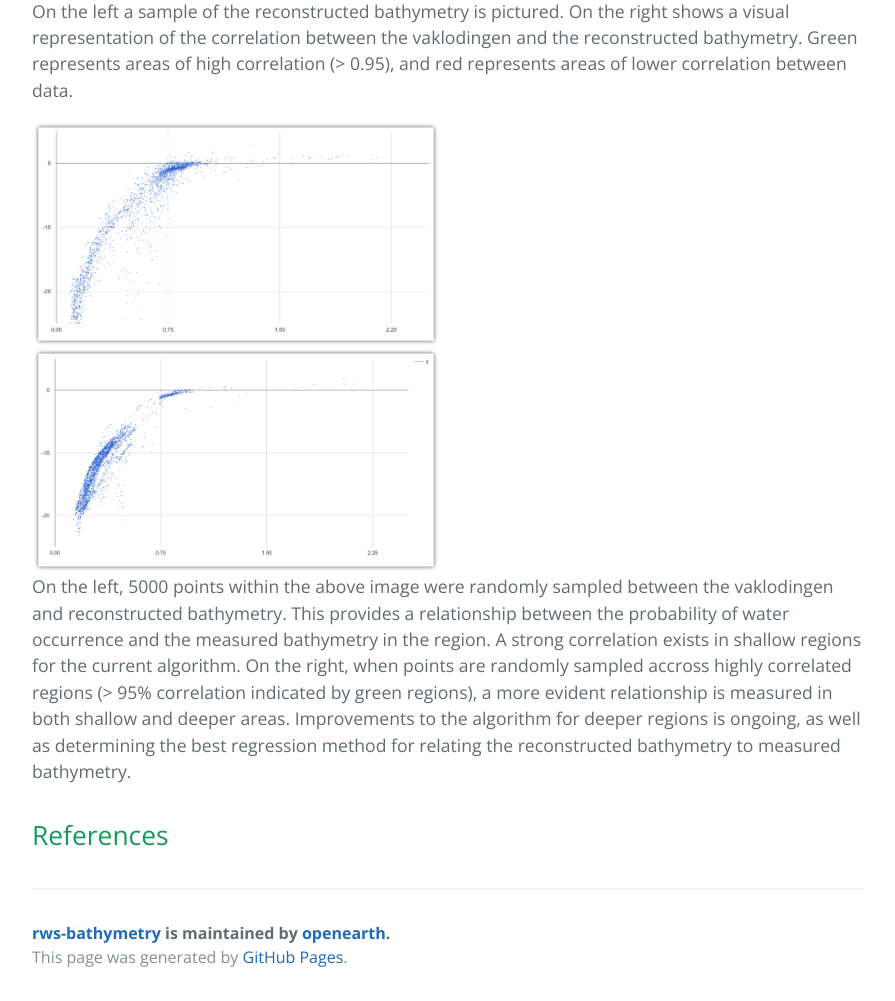
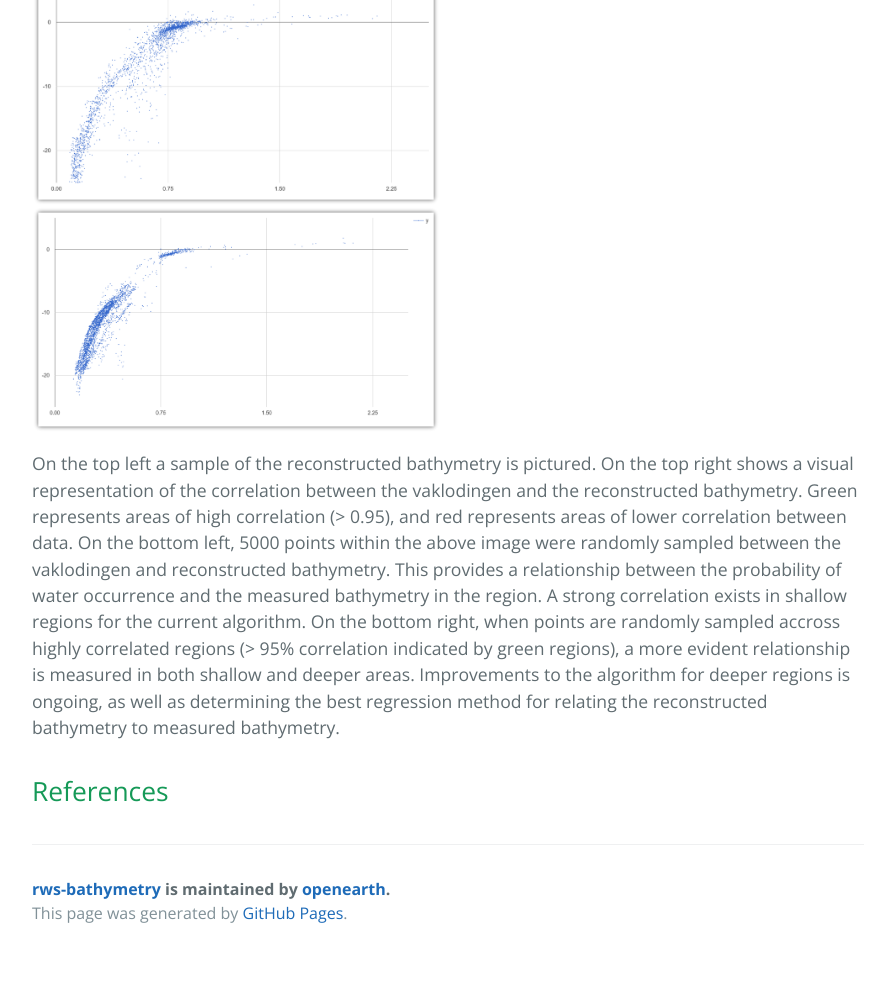
Before and after one commit to openearth/rws-bathymetry, a Jekyll site: the page built from index.md, in a window 1280 px wide and 1400 px high, scrolled down 6045 px. Shown: the part 399-1400 px from the top of the window, without its empty margins (192-1087 px from the left). Built offline with Jekyll 4.4.1, drawn with Linux system fonts in a browser that asks for light colours; after the commit the page ends 7401 px from its top, so only the background shows below that; some of the changed text lies outside the part shown.

Commit message:
Edit text

```diff
--- a/index.md
+++ b/index.md
@@ -51,7 +51,6 @@ A total of 90 Vaklodingen images, measured annually, between 2010 and 2015 are c
 
 <a href="assets/images/westerschelde_s2_rgb.png"><img src="assets/images/westerschelde_s2_rgb.png" alt="hi" class="inline" width="49%"/></a>
 <a href="assets/images/ameland_s2_rgb.png"><img src="assets/images/ameland_s2_rgb.png" alt="hi" class="inline" width="49%"/></a>
-
 For this analysis, we have used Sentinel 2 and Landsat imagery up to present day. A sample of cloud-free satellite imagery from Sentinel 2 available for the regions of interest are displayed above.
 
 ### [](#additional)Additional data
@@ -71,7 +70,6 @@ Using Google Earth Engine, images from Sentinel 2 and Landsat 8 available up to
 **Water levels**
 
 <a href="assets/images/nes_L8_S2_overlap.png"><img src="assets/images/nes_L8_S2_overlap.png" alt="hi" class="center"/></a>
-
 Water level measurements plotted in gray have been derived from a buoy off the coast of Nes, The Netherlands (5.7609, 53.4311). Corresponding cloud-free (<15% coverage) images between 2015 to the present from Landsat 8 and Sentinel 2 are plotted in red and blue, respectively.
 
 [Video](https://player.vimeo.com/video/264566972) of false colour Landsat 8 and Sentinel 2 images, sorted by water levels recorded at Nes buoy.
@@ -90,12 +88,10 @@ Visual comparison of the vaklodingen data and the reconstructed bathymetry from
 
 <a href="assets/images/ameland_reconstructed_bathymetry.png"><img src="assets/images/ameland_reconstructed_bathymetry.png" alt="hi" class="inline" width="49%"/></a>
 <a href="assets/images/ameland_bathymetry_correlation_map.png"><img src="assets/images/ameland_bathymetry_correlation_map.png" alt="hi" class="inline" width="49%"/></a>
-
-On the left a sample of the reconstructed bathymetry is pictured. On the right shows a visual representation of the correlation between the vaklodingen and the reconstructed bathymetry. Green represents areas of high correlation (> 0.95), and red represents areas of lower correlation between data.
-
 <a href="assets/images/scatter_plot_randomly_sampled.png"><img src="assets/images/scatter_plot_randomly_sampled.png" alt="hi" class="inline" width="49%"/></a>
 <a href="assets/images/scatter_plot_high_correlation.png"><img src="assets/images/scatter_plot_high_correlation.png" alt="hi" class="inline" width="49%"/></a>
-On the left, 5000 points within the above image were randomly sampled between the vaklodingen and reconstructed bathymetry. This provides a relationship between the probability of water occurrence and the measured bathymetry in the region. A strong correlation exists in shallow regions for the current algorithm. On the right, when points are randomly sampled accross highly correlated regions (> 95% correlation indicated by green regions), a more evident relationship is measured in both shallow and deeper areas. Improvements to the algorithm for deeper regions is ongoing, as well as determining the best regression method for relating the reconstructed bathymetry to measured bathymetry.
+
+On the top left a sample of the reconstructed bathymetry is pictured. On the top right shows a visual representation of the correlation between the vaklodingen and the reconstructed bathymetry. Green represents areas of high correlation (> 0.95), and red represents areas of lower correlation between data. On the bottom left, 5000 points within the above image were randomly sampled between the vaklodingen and reconstructed bathymetry. This provides a relationship between the probability of water occurrence and the measured bathymetry in the region. A strong correlation exists in shallow regions for the current algorithm. On the bottom right, when points are randomly sampled accross highly correlated regions (> 95% correlation indicated by green regions), a more evident relationship is measured in both shallow and deeper areas. Improvements to the algorithm for deeper regions is ongoing, as well as determining the best regression method for relating the reconstructed bathymetry to measured bathymetry.
 
 
 ## [](#ref)References
```
Also changed, not shown: other parts of index.md (+2 -2 lines).
